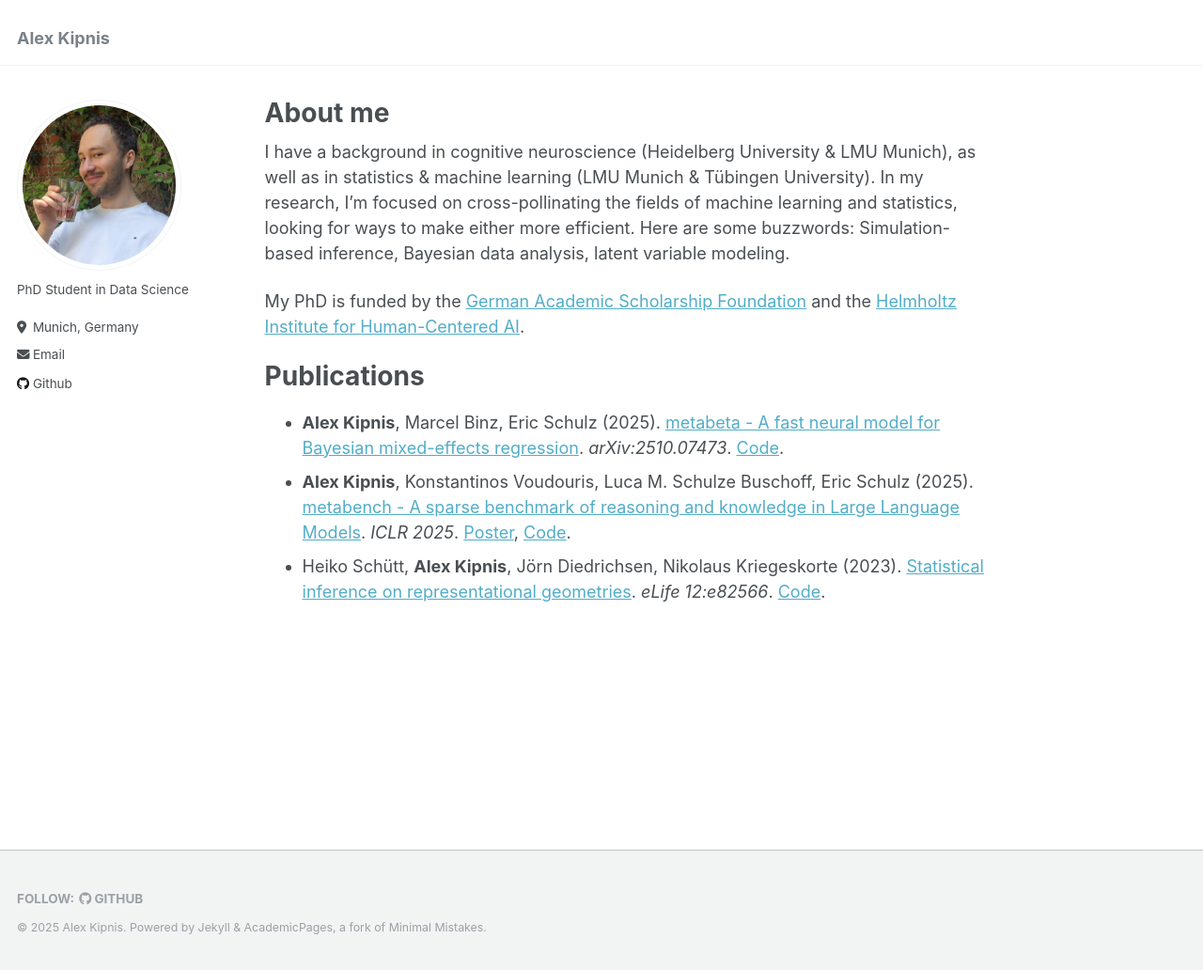
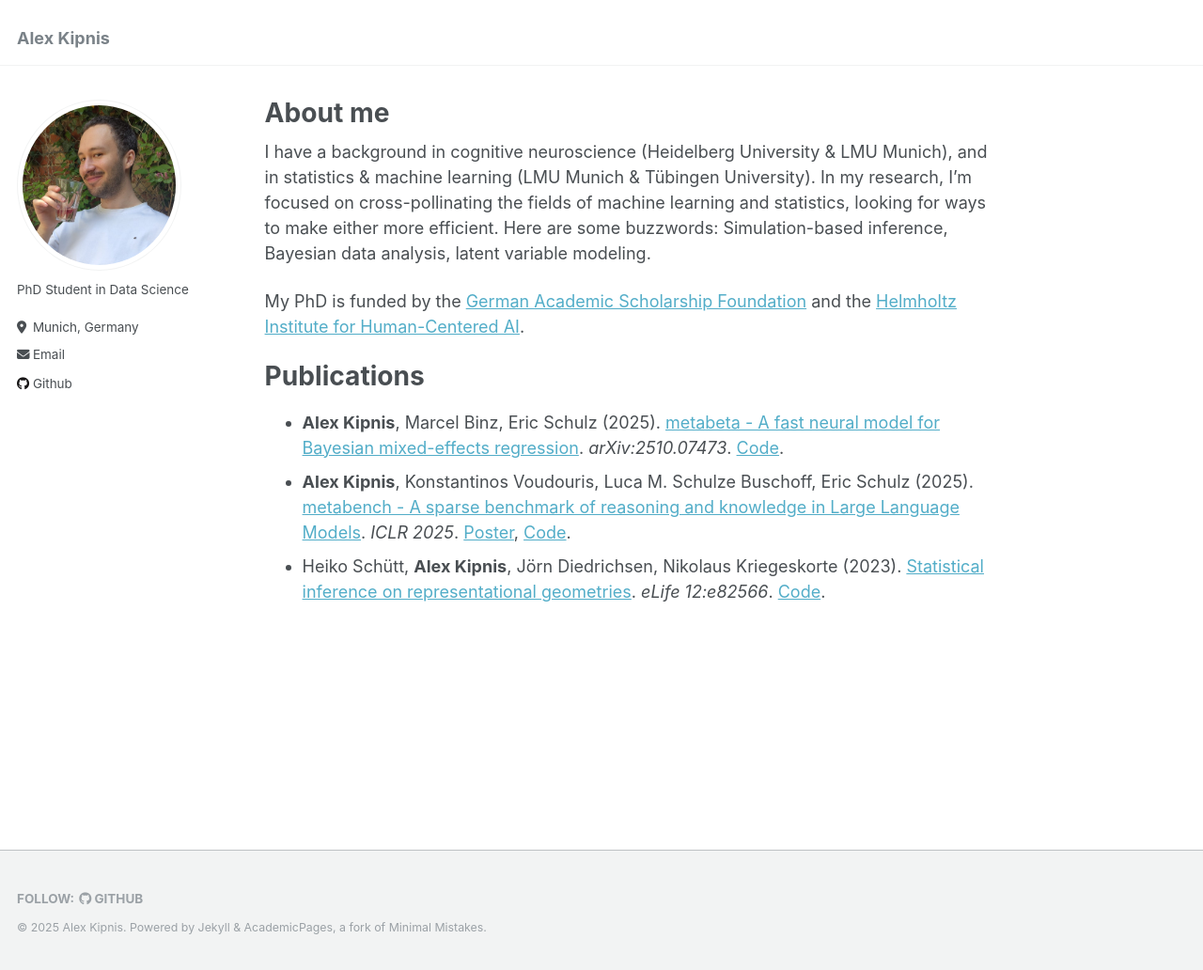
Before and after one commit to adkipnis/adkipnis.github.io, a Jekyll site: the page built from _pages/about.md, in a window 1280 px wide and 1032 px high. Shown: the whole window at 94% size. Built offline with Jekyll 4.4.1, drawn with Linux system fonts in a browser that asks for light colours.

Commit message:
Update about.md

```diff
--- a/_pages/about.md
+++ b/_pages/about.md
@@ -6,7 +6,7 @@ redirect_from:
   - /about/
   - /about.html
 ---
-I have a background in cognitive neuroscience (Heidelberg University & LMU Munich), as well as in statistics & machine learning (LMU Munich & Tübingen University). In my research, I'm focused on cross-pollinating the fields of machine learning and statistics, looking for ways to make either more efficient. Here are some buzzwords: Simulation-based inference, Bayesian data analysis, latent variable modeling.
+I have a background in cognitive neuroscience (Heidelberg University & LMU Munich), and in statistics & machine learning (LMU Munich & Tübingen University). In my research, I'm focused on cross-pollinating the fields of machine learning and statistics, looking for ways to make either more efficient. Here are some buzzwords: Simulation-based inference, Bayesian data analysis, latent variable modeling.
 
 My PhD is funded by the [German Academic Scholarship Foundation](https://www.studienstiftung.de/en/) and the [Helmholtz Institute for Human-Centered AI](https://hcai-munich.com/).
 
```
